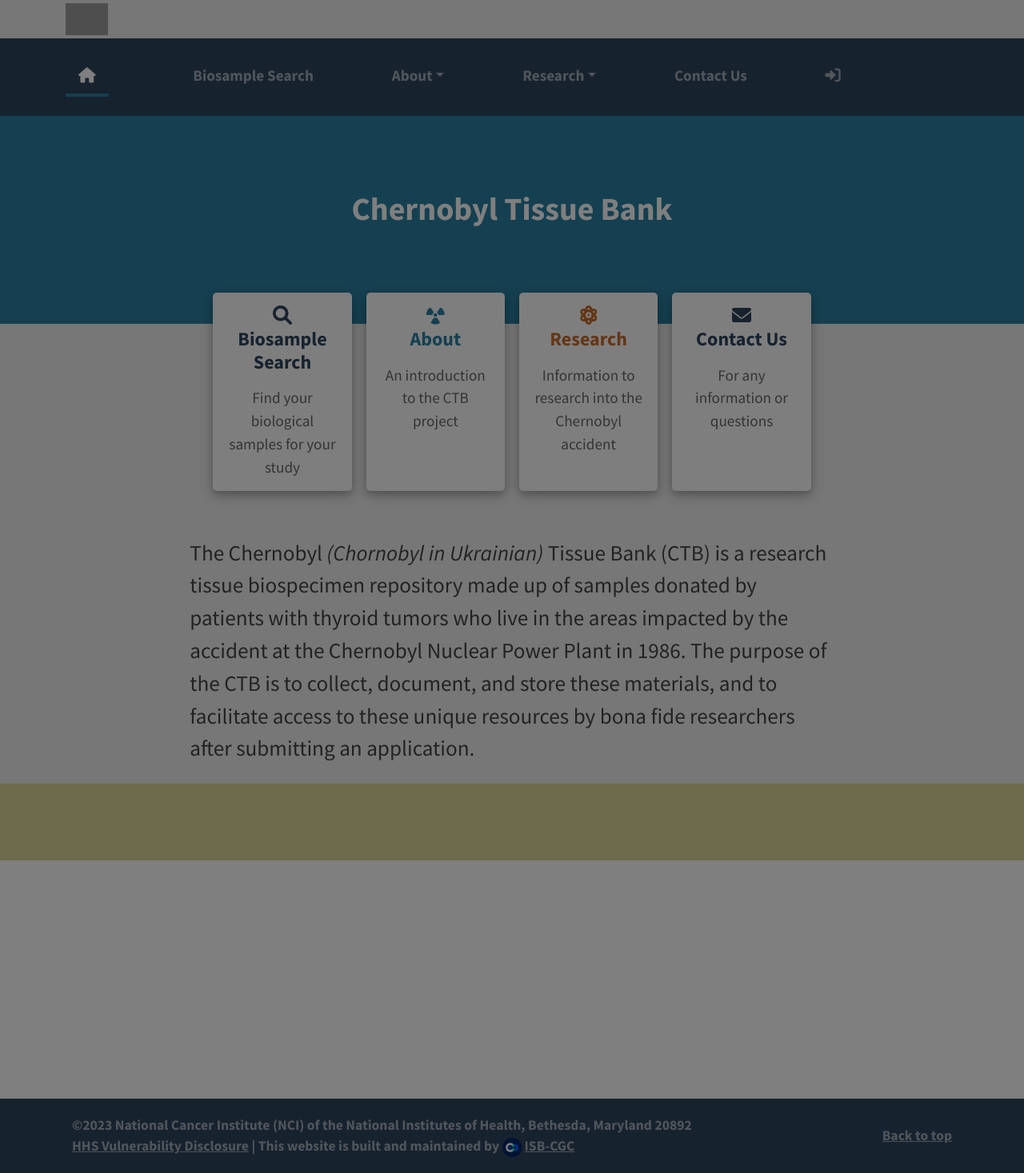
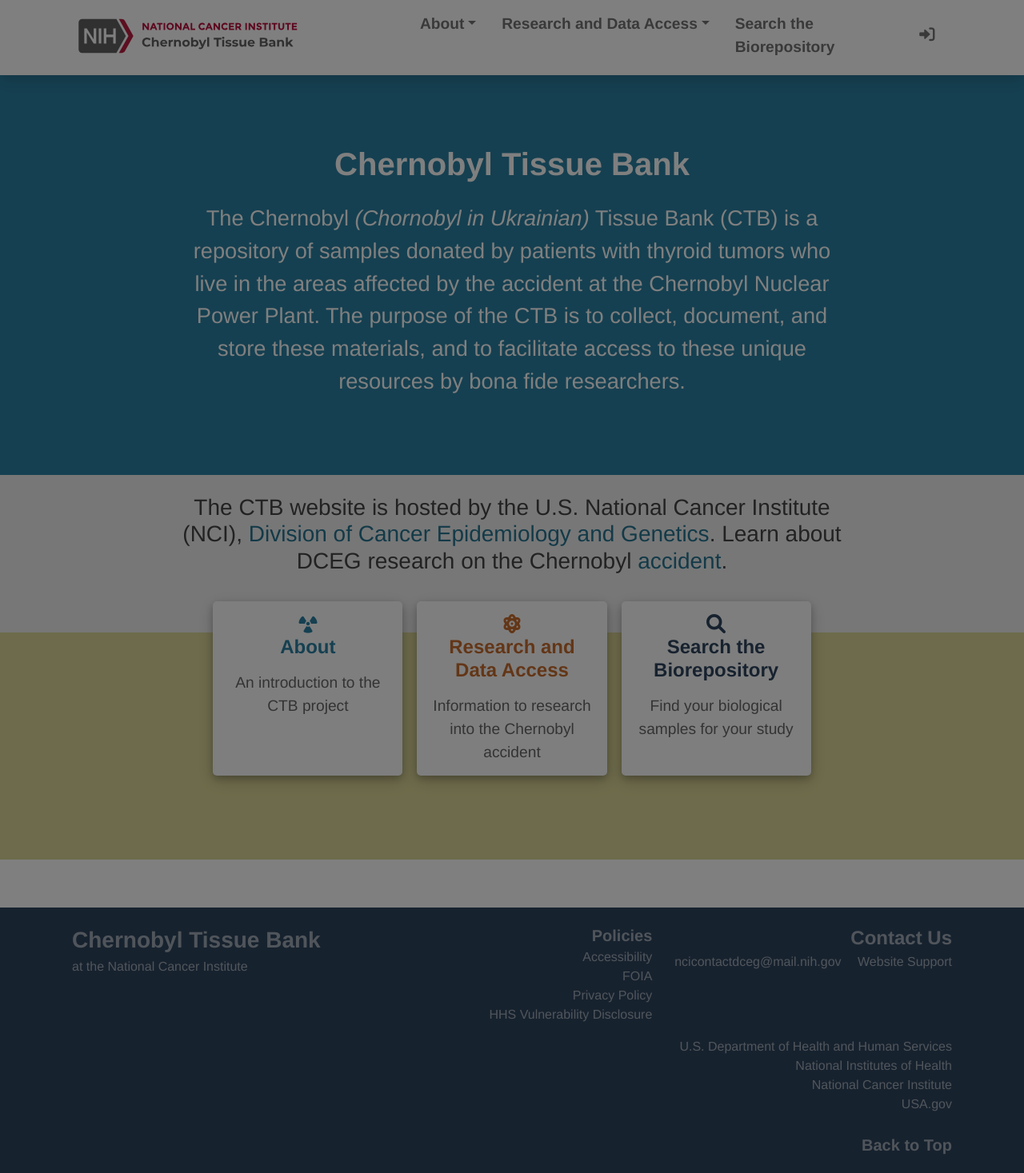
Before and after one commit to CBIIT/nci-webtools-dceg-ctb, a Django app: page / in a window 1280 px wide. Shown: the whole page at 80% size. Run offline with Django 3.2, Linux system fonts and the light colour scheme; data comes from the database, SQL or seed files in the repository; parts of the project's set-up code (start-up, migrations or seed data) failed here and were passed over; some libraries are stand-ins or nearby versions; grey boxes are pictures that could not be loaded.

Commit message:
landing page, site menu, footer update

```diff
--- a/donors/views.py
+++ b/donors/views.py
@@ -34,7 +34,6 @@
 logger = logging.getLogger('main_logger')
 
 
-# @login_required
 @otp_required
 @password_change_required
 def dashboard(request):
--- a/static/css/style.css
+++ b/static/css/style.css
@@ -3,12 +3,14 @@
 /********************************************
  * Generic style resets
  *******************************************/
-@import url('https://fonts.googleapis.com/css2?family=Source+Sans+Pro:ital,wght@0,200;0,300;0,400;0,600;0,700;0,900;1,200;1,300;1,400;1,600;1,700;1,900&display=swap');
+/*@import url('https://fonts.googleapis.com/css2?family=Source+Sans+Pro:ital,wght@0,200;0,300;0,400;0,600;0,700;0,900;1,200;1,300;1,400;1,600;1,700;1,900&display=swap');*/
 
 body {
-    padding-top: 141px;
+    padding-top: 85px;
+    /*padding-top: 141px;*/
     /*padding-top: 87px;*/
-    font-family: 'Source Sans Pro', sans-serif;
+    font-family: Poppins,Helvetica Neue,Helvetica,Roboto,Arial,sans-serif,serif;
+    /*font-family: 'Source Sans Pro', sans-serif;*/
 }
 
 .navbar-ctb {
@@ -25,7 +27,9 @@
 }
 
 #ctb-main-navbar{
-    background-color: #2f455e;
+    /*color: #565c65;*/
+    background-color: white;
+    /*background-color: #2f455e;*/
 }
 
 .bg-aqua-green-theme{
@@ -123,11 +127,15 @@
 }
 
 #ctb-collapsible-navbar .nav-item > a, #ctb-main-navbar a.navbar-brand{
-    border-bottom: 4px solid #2f455e;
+    /*border-bottom: 4px solid #2f455e;*/
+    border-bottom: 4px solid transparent;
+    margin-right: 1rem;
 }
 
-#ctb-collapsible-navbar .nav-item > a.active, #ctb-main-navbar a.navbar-brand.active{
-    border-bottom: 4px solid #2B81A2;
+#ctb-collapsible-navbar .nav-item > a.active{
+/*#ctb-collapsible-navbar .nav-item > a.active, #ctb-main-navbar a.navbar-brand.active{*/
+    border-bottom: 4px solid #2f455e;
+    /*border-bottom: 4px solid #2B81A2;*/
 }
 
 #ctb-secondary-navbar{
@@ -162,9 +170,10 @@
 
 footer, footer a{
     color: rgba(255,255,255,.55);
-    font-size: 1.1rem;
-    font-weight: bold;
+    /*font-size: 1.17rem;*/
+    /*font-weight: bold;*/
     background-color: #2f455e;
+    text-decoration: none;
 }
 
 footer a:hover{
@@ -193,15 +202,20 @@
 .nav-link, .navbar-brand{
     font-size: 1.2rem;
     font-weight: bold;
-    color: #aaaaaa;
+    color: #565c65;
+    /*color: #aaaaaa;*/
 }
 
-.nav-link:hover, .navbar-brand:hover{
-    color: #cb8a61 !important;
+.nav-link:hover{
+/*.nav-link:hover, .navbar-brand:hover{*/
+    /*color: #cb8a61 !important;*/
+    color: #007bbd !important;
+    border-bottom: 4px solid #007bbd !important;
+    /*border-bottom: 4px solid transparent;*/
 }
 
 .list-group-item-header{
-    color: white;
+    /*color: white;*/
     background-color: rgba(0, 0, 0, .5);
 }
 
--- a/templates/ctb/landing.html
+++ b/templates/ctb/landing.html
@@ -28,25 +28,41 @@
     <div class="row">
         <div class="bg-aqua-green-theme text-center py-5">
             <div class="d-flex justify-content-center py-5">
-                <div class="col-lg-7 col-sm-10">
+                <div class="col-lg-8 col-sm-10">
                     <h1 class="fw-bold pb-3">
                         Chernobyl Tissue Bank
                     </h1>
+                    <div class="d-flex justify-content-center">
+                        <div style="font-size: 1.7rem;">
+                            The Chernobyl <span class="fst-italic">(Chornobyl in Ukrainian)</span> Tissue Bank (CTB) is
+                            a repository of samples donated by patients with thyroid tumors who live in the areas
+                            affected by the accident at the Chernobyl Nuclear Power Plant. The purpose of the CTB is to
+                            collect, document, and store these materials, and to facilitate access to these unique
+                            resources by bona fide researchers.
+                        </div>
+                    </div>
                 </div>
+
             </div>
         </div>
-        <div class="bg-lightgrey-theme text-center pt-5 pb-4">
+        <div class="bg-lightgrey-theme d-flex text-center justify-content-center pt-4 pb-5">
+            <div class="col-lg-8 col-sm-10 pb-3 h3">
+                {#                <div class="text-center">#}
+                The CTB website is hosted by the U.S. National Cancer Institute (NCI), <a
+                    href="https://dceg.cancer.gov/" target="_blank" rel="noopener noreferrer">Division of Cancer
+                Epidemiology and Genetics</a>. Learn about DCEG research on the Chernobyl <a target="_blank"
+                                                                                             rel="noopener noreferrer"
+                                                                                             href="https://dceg.cancer.gov/research/what-we-study/chernobyl-nuclear-accident">accident</a>.
+                {#                </div>#}
+            </div>
+
+
+        </div>
+        <div class="bg-mustard-theme text-center py-5">
             <div class="d-flex justify-content-center">
                 <div class="col-lg-8 mx-auto p-5">
                     <div class="row">
-                        <div class="col stat-card">
-                            <a href="{% if user.is_verified %} {% url 'dashboard' %} {% else %} {% url 'two_factor:login' %}" {% endif %}
-                               class="fill-div">
-                                <h4 class="fw-bold dark-aqua-text"><i class="fas fa-search"></i><br/>Biosample Search
-                                </h4>
-                                <div class="mt-3">Find your biological samples for your study</div>
-                            </a>
-                        </div>
+
                         <div class="col stat-card">
                             <a href="{% url 'about_project' %}" class="fill-div">
                                 <h4 class="fw-bold aqua-green-text"><i class="fas fa-radiation"></i><br/>About</h4>
@@ -55,37 +71,27 @@
                         </div>
                         <div class="col stat-card">
                             <a href="{% url 'researchers_page' %}" class="fill-div">
-                                <h4 class="fw-bold orange-text"><i class="fas fa-atom"></i><br/>Research</h4>
+                                <h4 class="fw-bold orange-text"><i class="fas fa-atom"></i><br/>Research and Data Access</h4>
                                 <div class="mt-3">Information to research into the Chernobyl accident</div>
                             </a>
                         </div>
                         <div class="col stat-card">
-                            <a href="{% url 'contact' %}" class="fill-div">
-                                <h4 class="fw-bold dark-aqua-text"><i class="fas fa-envelope"></i><br/>Contact Us</h4>
-                                <div class="mt-3">For any information or questions</div>
+                            <a href="{% if user.is_verified %} {% url 'dashboard' %} {% else %} {% url 'two_factor:login' %}" {% endif %}
+                               class="fill-div">
+                                <h4 class="fw-bold dark-aqua-text"><i class="fas fa-search"></i><br/>Search the Biorepository
+                                </h4>
+                                <div class="mt-3">Find your biological samples for your study</div>
                             </a>
                         </div>
+{#                        <div class="col stat-card">#}
+{#                            <a href="{% url 'contact' %}" class="fill-div">#}
+{#                                <h4 class="fw-bold dark-aqua-text"><i class="fas fa-envelope"></i><br/>Contact Us</h4>#}
+{#                                <div class="mt-3">For any information or questions</div>#}
+{#                            </a>#}
+{#                        </div>#}
                     </div>
                 </div>
             </div>
-        <div class="d-flex justify-content-center">
-            <div class="col-lg-8 text-start px-3" style="font-size: 1.7rem;">
-{#            <div class="container text-start" style="font-size: 1.7rem;">#}
-                        The Chernobyl <span class="fst-italic">(Chornobyl in Ukrainian)</span> Tissue Bank (CTB) is a research tissue biospecimen
-                        repository made up of samples donated by patients with thyroid tumors who live in
-                        the areas impacted by the accident at the Chernobyl Nuclear Power Plant in 1986. The purpose of
-                        the CTB is to collect, document, and store these materials, and to facilitate access to these
-                        unique resources by bona fide researchers after submitting an application.
-            </div></div>
-        </div>
-        <div class="bg-mustard-theme text-center py-5">
-{#            <div class="container text-start pb-3 h3">#}
-{#                        The Chernobyl* (Chornobyl in Ukrainian) Tissue Bank (CTB) is a research tissue biospecimen#}
-{#                        repository made up of samples donated by patients with thyroid tumors who live in#}
-{#                        the areas impacted by the accident at the Chernobyl Nuclear Power Plant in 1986. The purpose of#}
-{#                        the CTB is to collect, document, and store these materials, and to facilitate access to these#}
-{#                        unique resources by bona fide researchers after submitting an application.#}
-{#            </div>#}
         </div>
     </div>
 {% endblock %}
--- a/templates/share/site_footer.html
+++ b/templates/share/site_footer.html
@@ -3,19 +3,50 @@
     <div class="container">
         <div class="px-2 py-3 my-1">
             <div class="row">
-                <div class="col-lg-10">
+                <div class="col">
+                    <div class="fw-bold fs-3">Chernobyl Tissue Bank</div>
+                    <div class="fs-6">at the National Cancer Institute</div>
+                </div>
+                <div class="col text-end">
+                    <div class="fw-bold fs-5">Policies</div>
+                    <div class=""><a href="https://www.cancer.gov/policies/accessibility" target="_blank"
+                                     rel="noopener noreferrer">Accessibility</a></div>
+                    <div class=""><a href="https://www.cancer.gov/policies/foia" target="_blank"
+                                     rel="noopener noreferrer">FOIA</a></div>
+                    <div class=""><a href="{% url 'privacy' %}">Privacy Policy</a></div>
+                    <div class=""><a href="https://www.hhs.gov/vulnerability-disclosure-policy/index.html"
+                                     target="_blank" rel="noopener noreferrer">HHS Vulnerability Disclosure</a></div>
+                </div>
+
+
+                <div class="col text-end">
+                    <div class="fw-bold fs-4">Contact Us</div>
                     <div>
-                        ©2023 National Cancer Institute (NCI) of the National Institutes of Health, Bethesda, Maryland 20892
-                        <div><a href="https://www.hhs.gov/vulnerability-disclosure-policy/index.html" target="_blank" rel="noopener noreferrer">HHS Vulnerability Disclosure</a>
-
-                         | This website is built and maintained by <a href="https://www.isb-cgc.org/" target="_blank" rel="noopener noreferrer"><img class="me-1" style="height: 24px;" alt="isb-cgc logo" src="{% static 'img/isb-cgc.png' %}">ISB-CGC</a>
-
-                        </div>
+                        <a href="mailto:ncicontactdceg@mail.nih.gov" class="me-3">ncicontactdceg@mail.nih.gov</a>
+                        <span class=""><a href="{% url 'contact' %}">Website Support</a></span>
                     </div>
-
                 </div>
-                <div class="col-lg-2 text-end my-auto">
-                    <a class="fw-bold" href="#">Back to top</a>
+            </div>
+            <div class="row mt-3">
+                <div class="col text-end">
+                    <div>
+                        <a target="_blank" rel="noopener noreferrer" href="https://www.hhs.gov/">U.S. Department of
+                            Health and Human Services
+                        </a>
+                    </div>
+                    <div>
+                        <a target="_blank" rel="noopener noreferrer" href="https://www.nih.gov/">National Institutes of
+                            Health
+                        </a>
+                    </div>
+                    <div>
+                        <a target="_blank" rel="noopener noreferrer" href="https://www.cancer.gov/">National Cancer
+                            Institute </a>
+                    </div>
+                    <div>
+                        <a target="_blank" rel="noopener noreferrer" href="https://usa.gov/">USA.gov</a>
+                    </div>
+                    <div class="mt-4"><a class="fw-bold fs-5" href="#">Back to Top</a></div>
                 </div>
             </div>
         </div>
--- a/templates/share/site_header.html
+++ b/templates/share/site_header.html
@@ -3,32 +3,16 @@
 
 {% is_allowed user as has_access %}
 <div class="fixed-top">
-    <div class="bg-lightgrey-theme py-1">
+    <nav id="ctb-main-navbar" class="navbar navbar-expand-lg shadow navbar-light" aria-label="Main navigation">
         <div class="container">
-            <img class="me-2" src="{% static 'img/nci-logo.svg' %}" height="40px" alt="nci-logo">
-        </div>
-    </div>
-    <nav id="ctb-main-navbar" class="navbar navbar-expand-lg navbar-dark py-4" aria-label="Main navigation">
-
-        <div class="container">
-            <a class="navbar-brand {% if request.path == '/' %} active {% endif %}" href="{% url 'landing_page' %}"><i
-                    class="fas fa-home"></i><span class="sr-only">CTB Home</span></a>
+            <a class="navbar-brand" href="{% url 'landing_page' %}"><img class="me-2" src="{% static 'img/ctb-nci-logo.svg' %}" height="50px" alt="nci-logo"></a>
             <button class="navbar-toggler p-0 border-0" type="button" id="navbarSideCollapse" data-bs-toggle="collapse"
                     data-bs-target="#ctb-collapsible-navbar"
                     aria-label="Toggle navigation">
                 <span class="navbar-toggler-icon"></span>
             </button>
             <div class="navbar-collapse collapse" id="ctb-collapsible-navbar">
-                <ul class="navbar-nav col-10 justify-content-evenly">
-                    <li class="nav-item">
-                        <a class="nav-link
-                        {% if 'search_facility' in request.path %} active {% endif %}"
-                           aria-current="page"
-                           href="{% url 'dashboard' %}">
-                            Biosample Search
-                        </a>
-                    </li>
-
+                <ul class="navbar-nav col-11">
                     <li class="nav-item dropdown">
                         <a class="nav-link dropdown-toggle {% if 'about/' in request.path %} active {% endif %}"
                            id="dropdown-about" data-bs-toggle="dropdown"
@@ -44,7 +28,7 @@
                     <li class="nav-item dropdown">
                         <a class="nav-link dropdown-toggle {% if 'researchers/' in request.path %} active {% endif %}"
                            id="dropdown-researchers" data-bs-toggle="dropdown"
-                           aria-expanded="false" role="button">Research</a>
+                           aria-expanded="false" role="button">Research and Data Access</a>
                         <ul class="dropdown-menu" aria-labelledby="dropdown-researchers">
                             <li><a class="dropdown-item" href="{% url 'researchers_page' %}">For Researchers</a></li>
                             <li><a class="dropdown-item" href="{% url 'access_to_materials' %}">Access to Materials</a>
@@ -68,15 +52,20 @@
                     {#                            Videos</a></li>#}
                     {#                    </ul>#}
                     {#                </li>#}
-
-
                     {#                <li class="nav-item">#}
                     {#                    <a class="nav-link {% if 'news' in request.path %} active {% endif %}" href="{% url 'latest_news' %}">Latest#}
                     {#                        News</a>#}
                     {#                </li>#}
+{#                    <li class="nav-item">#}
+{#                        <a class="nav-link {% if 'contact/' in request.path %} active {% endif %}"#}
+{#                           href="{% url 'contact' %}">Contact Us</a>#}
+{#                    </li>#}
                     <li class="nav-item">
-                        <a class="nav-link {% if 'contact/' in request.path %} active {% endif %}"
-                           href="{% url 'contact' %}">Contact Us</a>
+                        <a class="nav-link {% if 'search_facility' in request.path %} active {% endif %}"
+                           aria-current="page"
+                           href="{% url 'dashboard' %}">
+                            Search the Biorepository
+                        </a>
                     </li>
                 </ul>
                 <ul class="navbar-nav col-1">
```
Also changed, not shown: donors/metadata_count.py (+6 -7 lines), static/css/tippy-light.css (deleted, +0 -29 lines), static/favicon.ico (deleted), static/img/ctb-nci-logo.svg (added), static/img/favicon.ico.
